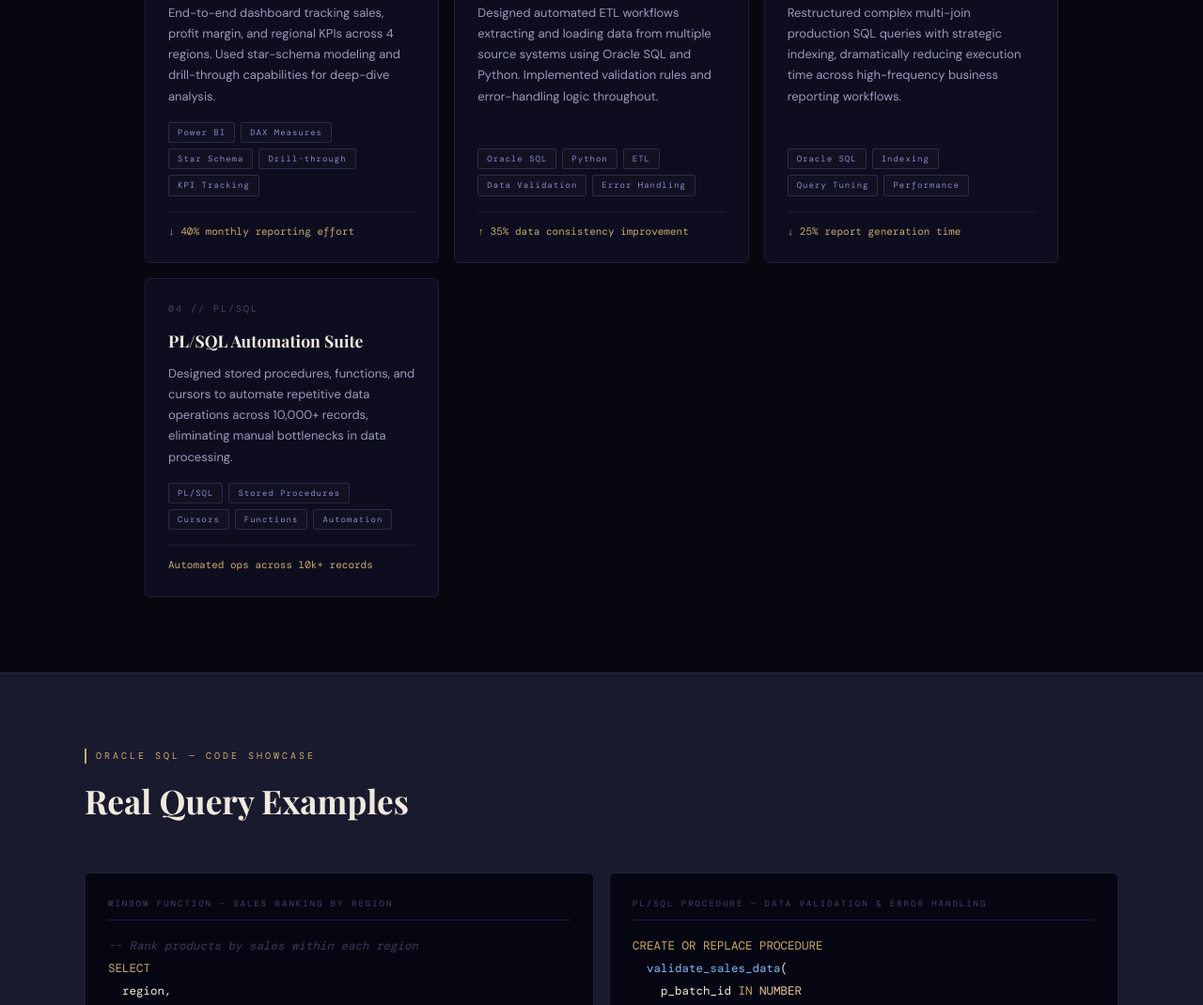
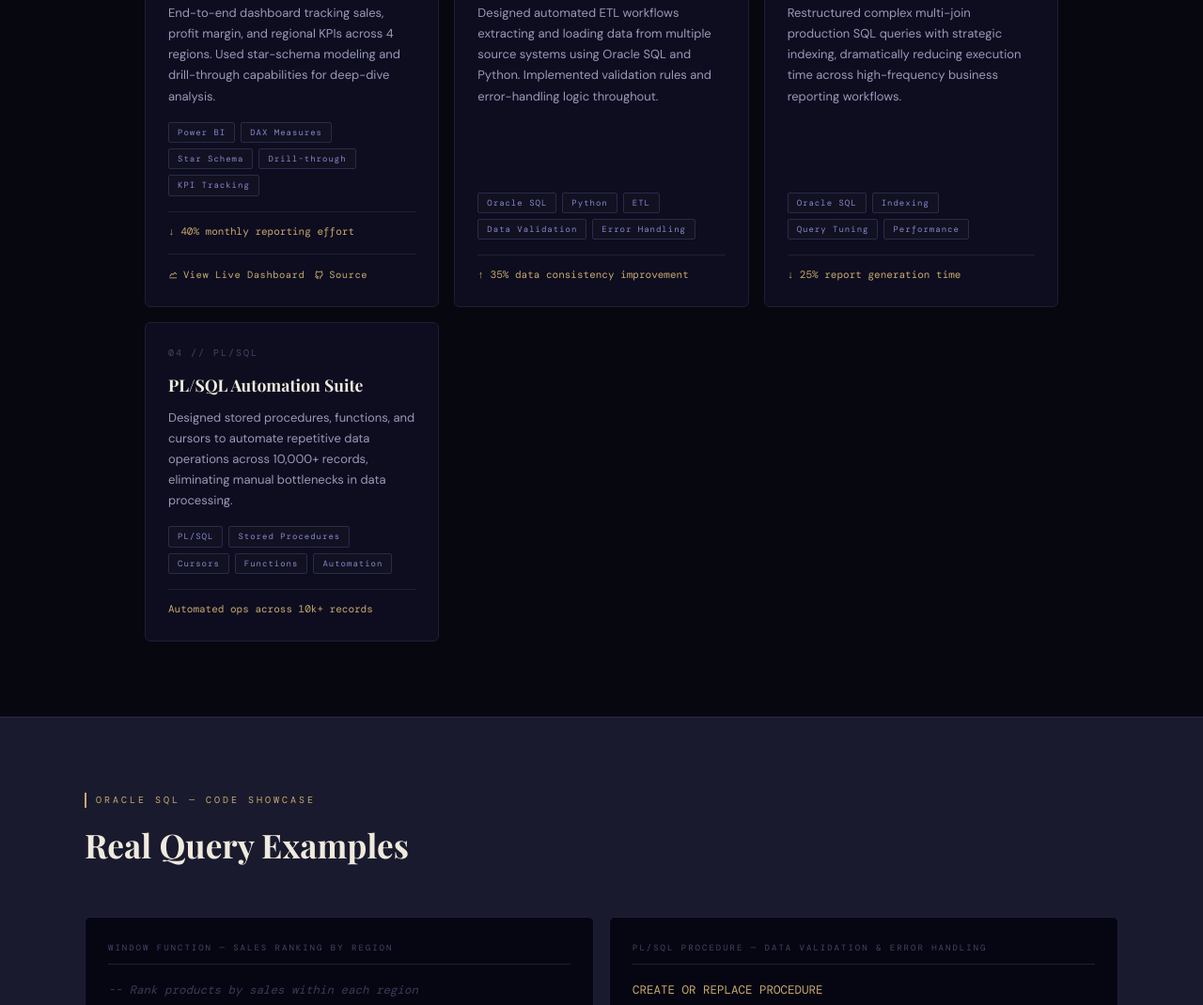
Before and after one commit to parthasarathi2012/parthasarathi-portfolio, a plain HTML site: page index.html in a window 1280 px wide. Shown: the part 2559-3629 px from the top of the page at 94% size. Drawn offline with nearby package versions, Linux system fonts and the light colour scheme.

Commit message:
Update index.html

```diff
--- a/index.html
+++ b/index.html
@@ -113,6 +113,9 @@ section{padding:5rem 4rem;max-width:1100px;margin:0 auto;}
 .proj-tags{display:flex;flex-wrap:wrap;gap:6px;margin-bottom:1rem;}
 .proj-tag{font-family:var(--mono);font-size:9px;letter-spacing:1px;padding:3px 9px;background:var(--bg3);color:#8888cc;border-radius:2px;border:0.5px solid var(--border2);}
 .proj-metric{font-family:var(--mono);font-size:11px;color:var(--gold);padding-top:.75rem;border-top:0.5px solid var(--border);}
+.proj-links{display:flex;gap:10px;margin-top:.9rem;padding-top:.9rem;border-top:0.5px solid var(--border);}
+.proj-link{font-family:var(--mono);font-size:10.5px;letter-spacing:0.5px;color:var(--gold);text-decoration:none;display:flex;align-items:center;gap:5px;transition:color .2s;}
+.proj-link:hover{color:var(--gold2);}
 
 /* SQL SHOWCASE */
 .sql-section{background:var(--bg4);border-top:1px solid var(--border2);border-bottom:1px solid var(--border2);padding:5rem 4rem;}
@@ -344,6 +347,10 @@ footer{padding:1.5rem 4rem;border-top:0.5px solid var(--border);display:flex;jus
         <span class="proj-tag">KPI Tracking</span>
       </div>
       <div class="proj-metric">↓ 40% monthly reporting effort</div>
+      <div class="proj-links">
+        <a href="dashboard.html" target="_blank" class="proj-link"><i class="ti ti-chart-line" aria-hidden="true"></i> View Live Dashboard</a>
+        <a href="https://github.com/parthasarathi2012/sales-performance-dashboard-excel" target="_blank" class="proj-link"><i class="ti ti-brand-github" aria-hidden="true"></i> Source</a>
+      </div>
     </div>
     <div class="proj-card reveal">
       <div class="proj-num">02 // ETL PIPELINE</div>
```
